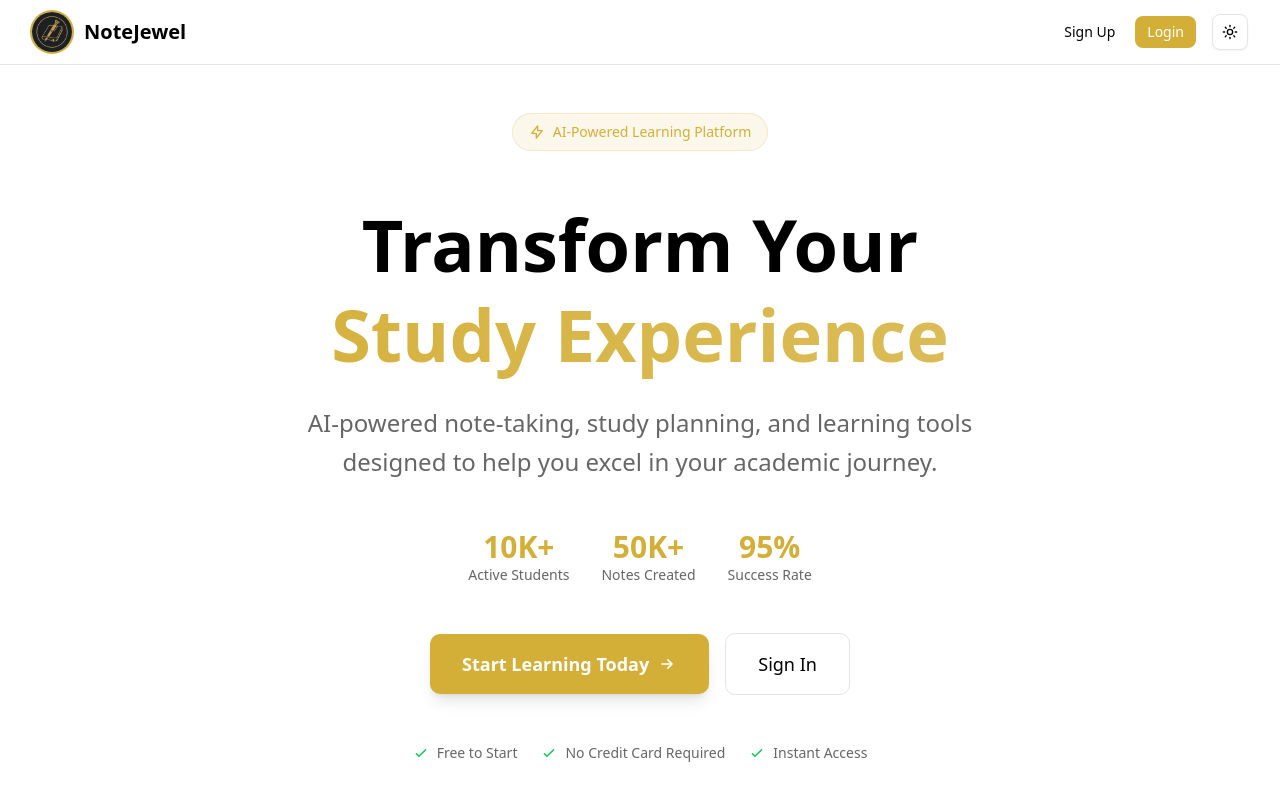
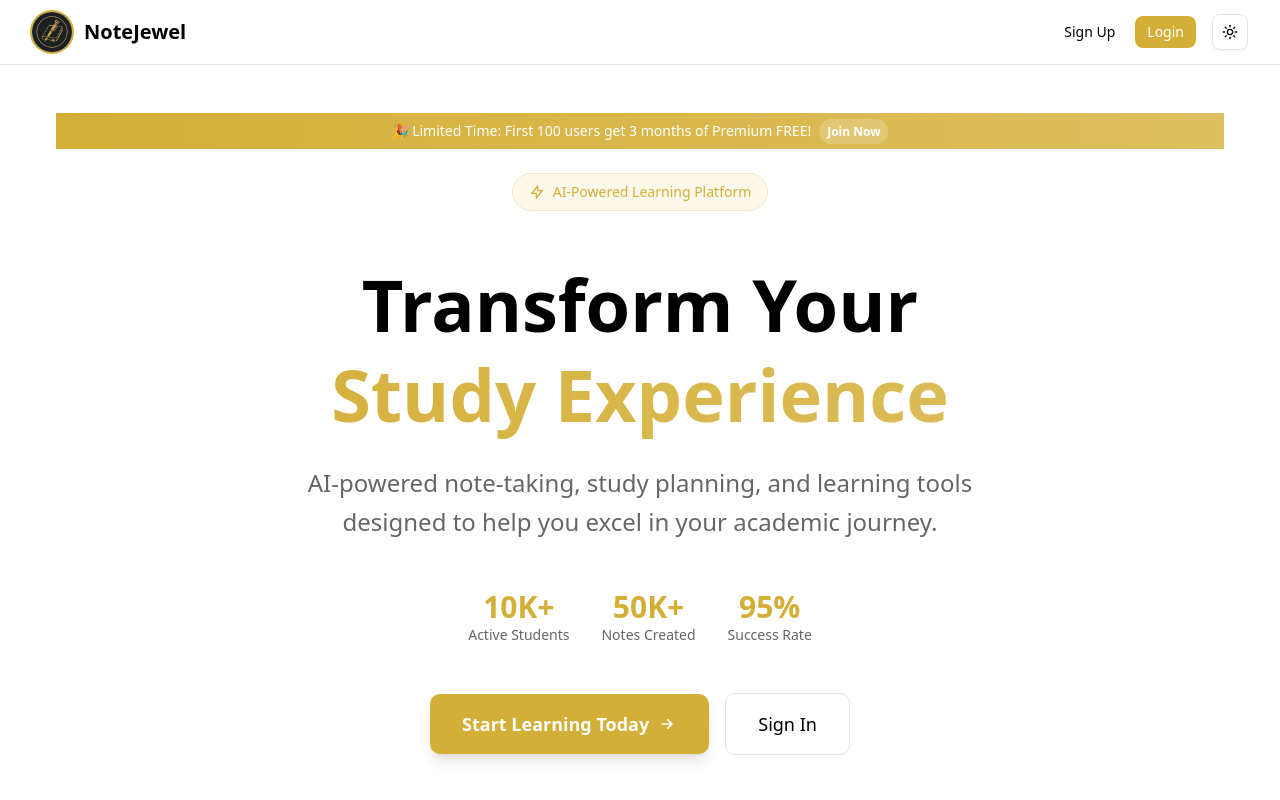
Before and after one commit to rdeniele/notejewel, a Next.js app: page / in a window 1280 px wide. Shown: the top 800 px of the page. Built offline with nearby package versions, Linux system fonts and the light colour scheme; no server answers.

Commit message:
better concept map

```diff
--- a/src/app/page.tsx
+++ b/src/app/page.tsx
@@ -162,6 +162,18 @@ async function HomePage({searchParams}:Props){
   if (!user) {
     return (
       <div className="flex h-full flex-col gap-4 sm:gap-6 p-3 sm:p-6">
+        {/* Promotional Strip */}
+        <div className="w-full bg-gradient-to-r from-primary to-primary/80 text-primary-foreground">
+          <div className="max-w-7xl mx-auto px-4 py-2 text-center">
+            <p className="text-sm font-medium">
+              🎉 Limited Time: First 100 users get 3 months of Premium FREE!
+              <span className="ml-2 px-2 py-1 bg-white/20 rounded-full text-xs font-semibold">
+                Join Now
+              </span>
+            </p>
+          </div>
+        </div>
+
         {/* Hero Section */}
         <div className="flex-1 flex items-center justify-center relative">
           {/* Background Pattern */}
```
